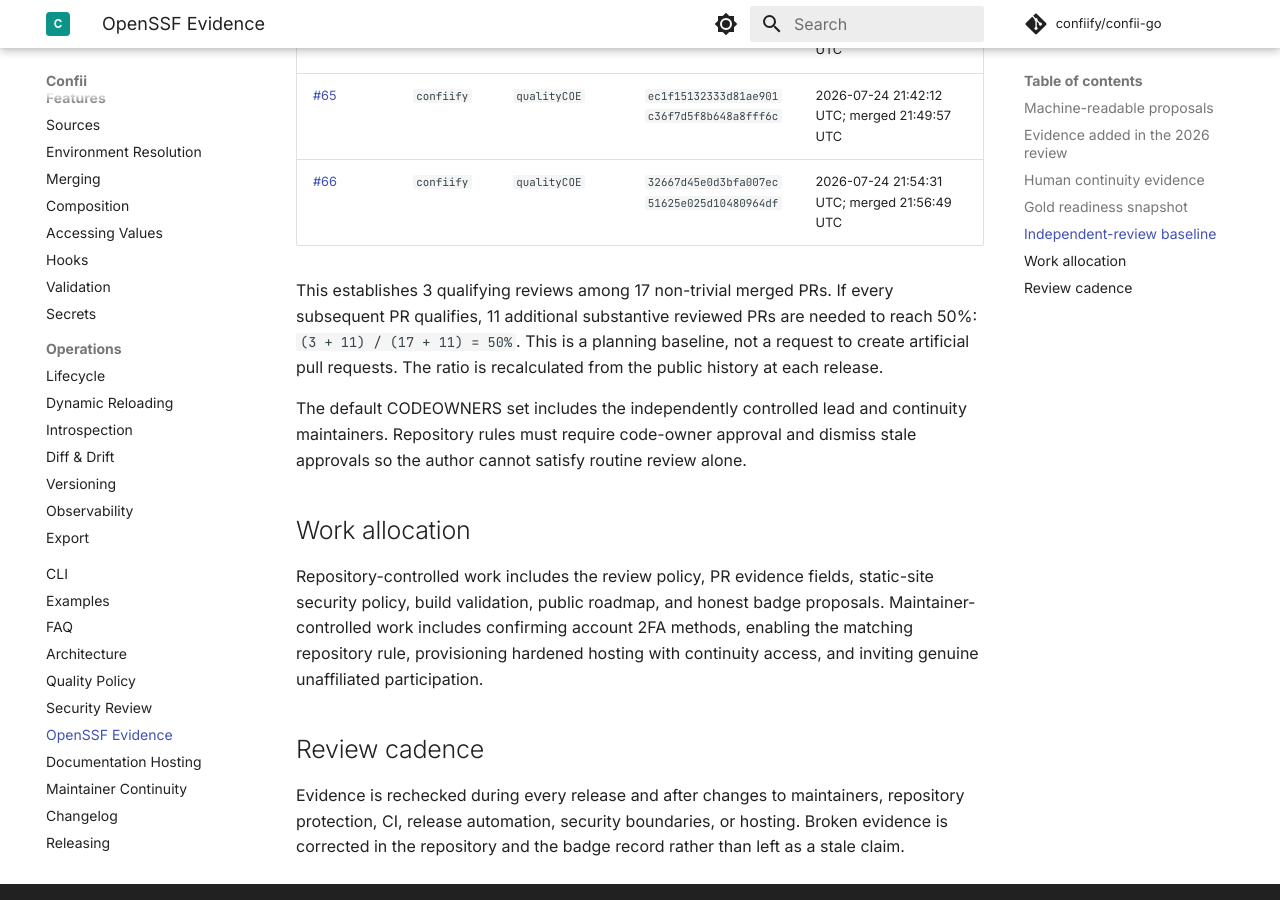
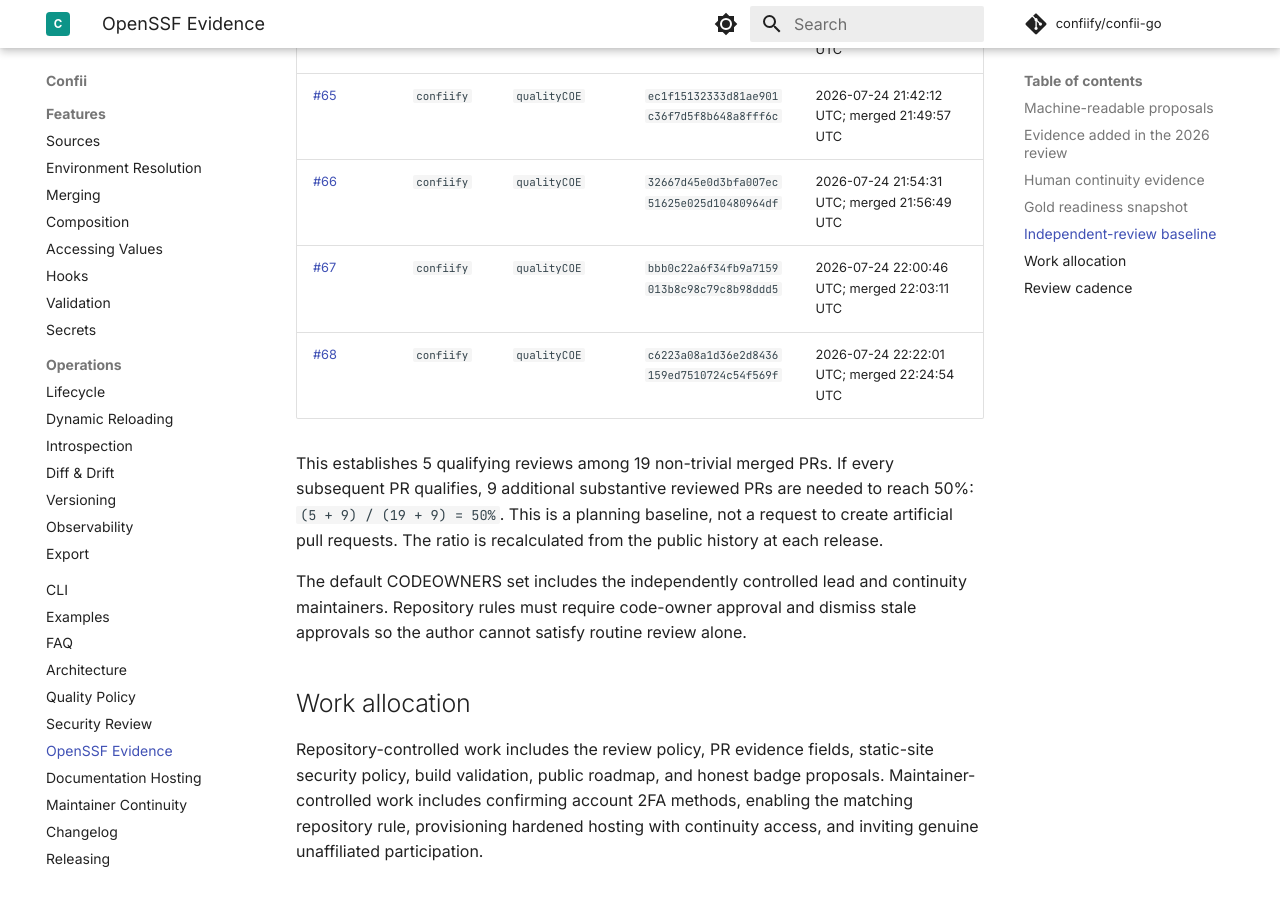
Before and after one commit to confiify/confii-go, an MkDocs documentation site: the page built from docs/OPENSSF_BEST_PRACTICES.md, in a window 1280 px wide and 900 px high, scrolled down 2457 px. Built offline with MkDocs 1.6.1 and Material for MkDocs 9.7.7, drawn with Linux system fonts in a browser that asks for light colours; comment, search, counter and statistics services are not loaded; some of the changed text lies outside the part shown.

Commit message:
ci: retry transient Gitleaks installs (#69)
## Summary

- retry the pinned Gitleaks installation up to three times with bounded
10s/20s backoff
- preserve a hard failure when all installation attempts fail
- record the qualifying independent reviews of PRs #67 and #68
- update the OpenSSF review baseline from 3/17 to 5/19

## Root cause

Main CI run 30130870751 failed before secret scanning because the Go
module proxy connection reset while downloading a transitive Gitleaks
dependency. A rerun installed the same pinned Gitleaks version and
completed the secret scan successfully, confirming a transient external
download failure rather than a repository leak or product defect.

## Impact

A single transient module-proxy failure no longer fails the security
gate immediately. The job still fails after three unsuccessful attempts
and the scanner remains pinned to `v8.30.1`.

The OpenSSF review ledger now includes PRs #67 and #68, both approved by
`qualityCOE` against their exact final heads before merge. Nine
additional genuine independently reviewed substantive PRs would be
needed to reach the 50% historical threshold if every subsequent PR
qualifies.

## Validation

- `actionlint .github/workflows/ci.yaml`
- `gitleaks dir . --redact --no-banner --exit-code 1`
- `make docs-check`
- `.bestpractices.json` parsed with `python3 -m json.tool`
- `git diff --check`
- verified PR #67 and #68 review SHAs and timestamps with GitHub
- rerun attempt 2 of CI run 30130870751 passed Secret scan and CI
required

Signed-off-by: confiify <confii.connect@gmail.com>

```diff
--- a/docs/OPENSSF_BEST_PRACTICES.md
+++ b/docs/OPENSSF_BEST_PRACTICES.md
@@ -53,7 +53,7 @@
 | Criterion | Current evidence | Requirement before it can be marked Met |
 | --- | --- | --- |
 | `contributors_unassociated` | The public record does not yet establish two qualifying contributors. | At least two significant contributors are unaffiliated under the badge definition. |
-| `two_person_review` | The 2026-07-25 ledger records 3 qualifying independently reviewed PRs among 17 non-trivial merged PRs. | Public history demonstrates that another person reviewed at least 50% of non-trivial changes before acceptance. |
+| `two_person_review` | The 2026-07-25 ledger records 5 qualifying independently reviewed PRs among 19 non-trivial merged PRs. | Public history demonstrates that another person reviewed at least 50% of non-trivial changes before acceptance. |
 | `secure_2FA` | **Met:** the people controlling `confiify`, `qatoolist`, and `qualityCOE` confirmed on 2026-07-25 that every privileged account uses an authenticator application and none relies on SMS-only 2FA. | Reconfirm after any privileged-account or authentication-method change. This is a Gold recommendation, not a mandatory Gold criterion. |
 | `hardened_site` | **Met:** <https://confii-go-docs.pages.dev/> passed `make docs-live-headers` on 2026-07-25 with nonpermissive CSP, MIME-sniffing protection, anti-framing, HSTS, referrer, and permissions policies. Deployment and repeatable-test evidence is in [`HOSTING.md`](HOSTING.md). | Repeat the live test and browser smoke test after any hosting or header-policy change. |
 
@@ -75,10 +75,12 @@
 | [#63](https://github.com/confiify/confii-go/pull/63) | `confiify` | `qualityCOE` | `cf379fe0ba4ff57843771b8abe41f4229f865aa7` | 2026-07-24 20:47:23 UTC; merged 20:47:58 UTC |
 | [#65](https://github.com/confiify/confii-go/pull/65) | `confiify` | `qualityCOE` | `ec1f15132333d81ae901c36f7d5f8b648a8fff6c` | 2026-07-24 21:42:12 UTC; merged 21:49:57 UTC |
 | [#66](https://github.com/confiify/confii-go/pull/66) | `confiify` | `qualityCOE` | `32667d45e0d3bfa007ec51625e025d10480964df` | 2026-07-24 21:54:31 UTC; merged 21:56:49 UTC |
+| [#67](https://github.com/confiify/confii-go/pull/67) | `confiify` | `qualityCOE` | `bbb0c22a6f34fb9a7159013b8c98c79c8b98ddd5` | 2026-07-24 22:00:46 UTC; merged 22:03:11 UTC |
+| [#68](https://github.com/confiify/confii-go/pull/68) | `confiify` | `qualityCOE` | `c6223a08a1d36e2d8436159ed7510724c54f569f` | 2026-07-24 22:22:01 UTC; merged 22:24:54 UTC |
 
-This establishes 3 qualifying reviews among 17 non-trivial merged PRs. If
-every subsequent PR qualifies, 11 additional substantive reviewed PRs are
-needed to reach 50%: `(3 + 11) / (17 + 11) = 50%`. This is a planning baseline,
+This establishes 5 qualifying reviews among 19 non-trivial merged PRs. If
+every subsequent PR qualifies, 9 additional substantive reviewed PRs are
+needed to reach 50%: `(5 + 9) / (19 + 9) = 50%`. This is a planning baseline,
 not a request to create artificial pull requests. The ratio is recalculated
 from the public history at each release.
 
```
Also changed, not shown: .bestpractices.json, 1 other file.
